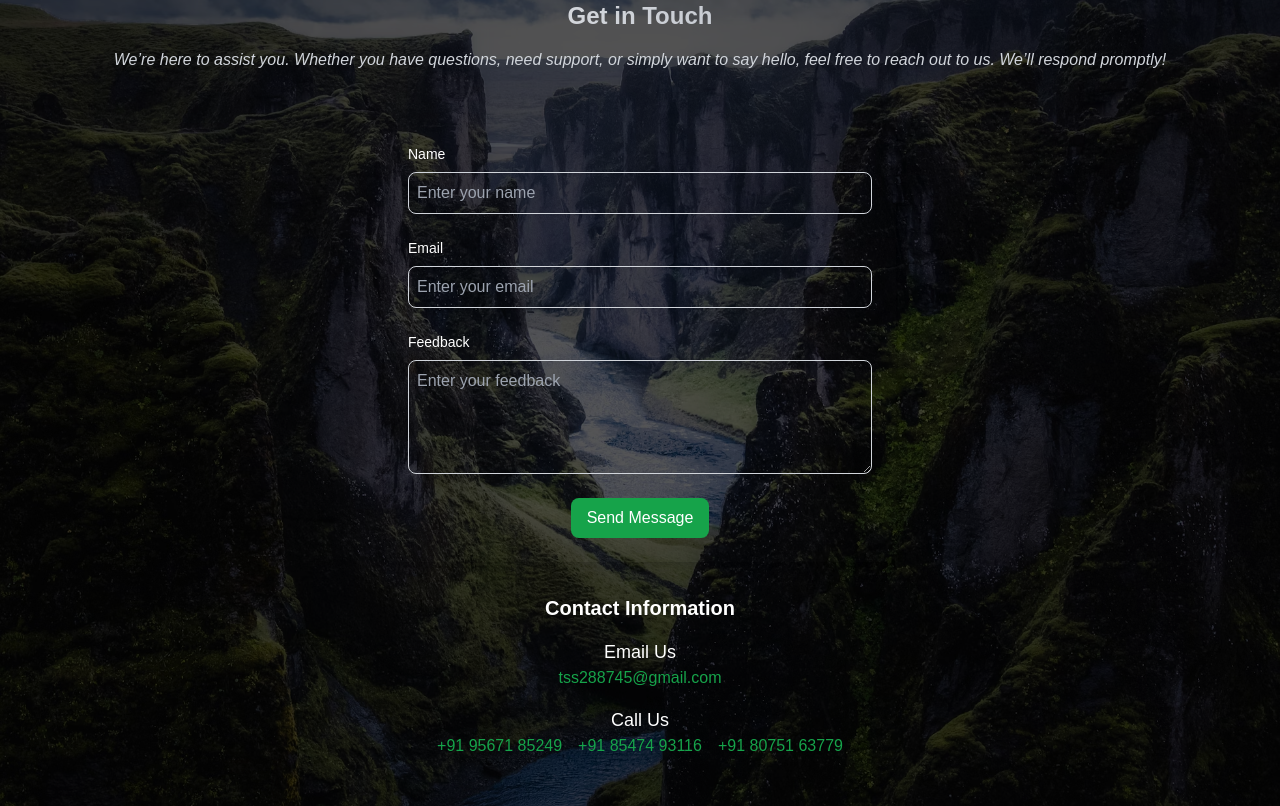
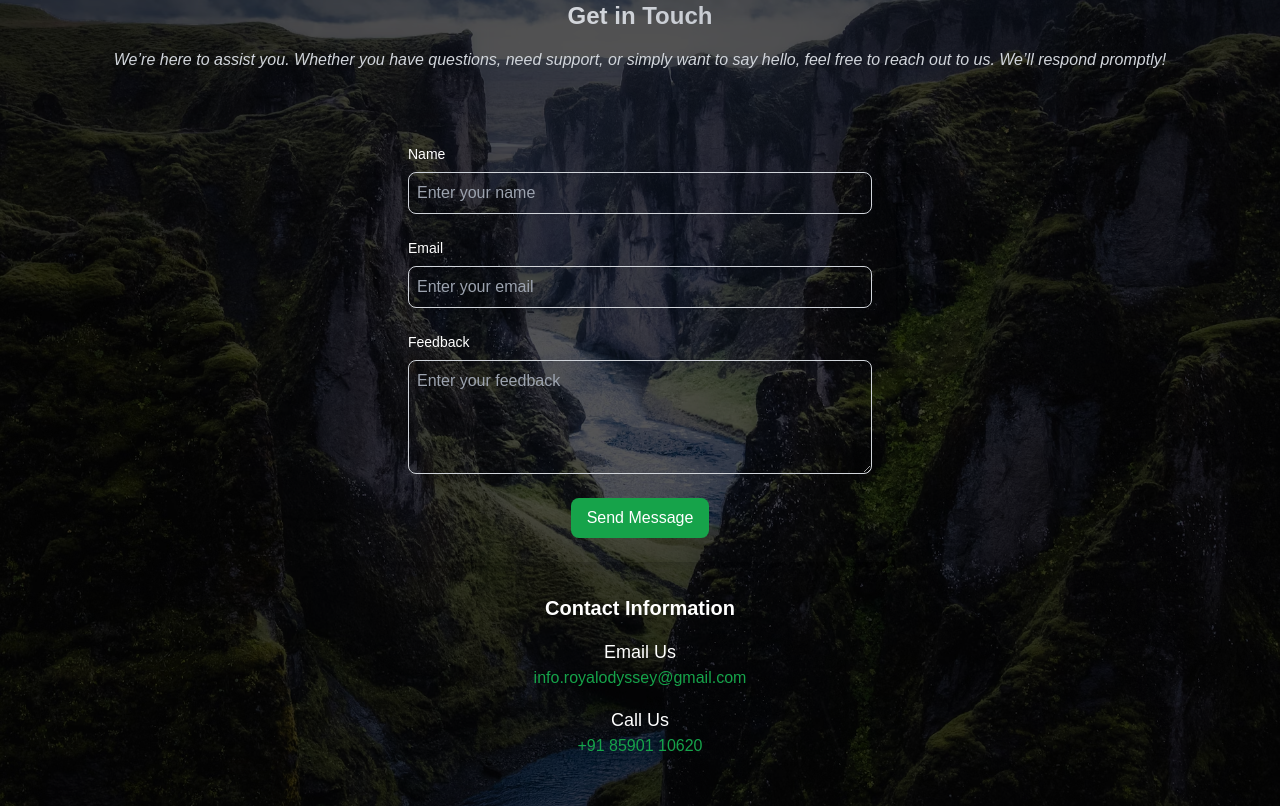
Before and after one commit to joyalsaju10/tour-agency, a Next.js app: page /contact in a window 1280 px wide. Shown: the part 232-1038 px from the top of the page. Built offline with nearby package versions, Linux system fonts and the light colour scheme.

Commit message:
Update contact information and social media links

```diff
--- /dev/null
+++ b/pnpm-workspace.yaml
@@ -0,0 +1,2 @@
+allowBuilds:
+  sharp: false
--- a/src/app/contact/page.js
+++ b/src/app/contact/page.js
@@ -131,7 +131,7 @@ export default function Contact() {
               href="mailto:contact@yourdomain.com"
               className="text-green-600 hover:text-green-800"
             >
-              tss288745@gmail.com
+              info.royalodyssey@gmail.com
             </a>
           </div>
 
@@ -139,23 +139,12 @@ export default function Contact() {
           <div className="mb-4">
             <p className="text-lg">Call Us</p>
             <div className="flex flex-wrap justify-center space-x-4">
-            <a
-      href="tel:+919567185249"
+
+    <a
+      href="tel:+918590110620"
       className=" text-green-600 hover:text-green-800 "
     >
-      +91 95671 85249
-    </a>
-    <a
-      href="tel:+918547493116"
-      className="text-green-600 hover:text-green-800 "
-    >
-      +91 85474 93116
-    </a>
-    <a
-      href="tel:+918075163779"
-      className=" text-green-600 hover:text-green-800 "
-    >
-      +91 80751 63779
+      +91 85901 10620
     </a>
           </div>
         </div>
--- a/src/app/enquiry/page.js
+++ b/src/app/enquiry/page.js
@@ -43,7 +43,7 @@ export default function Enquiry() {
   const handleSubmit = (e) => {
     e.preventDefault();
 
-    const whatsappNumber = "917907851594";
+    const whatsappNumber = "918590110620";
     const message = `Hello! I would like to plan a trip.
       \nName: ${formData.name}
       \nContact No: ${formData.contactNo}
--- a/src/app/page.js
+++ b/src/app/page.js
@@ -365,8 +365,8 @@ export default function Home() {
             {/* Contact Information */}
             <div>
               <h3 className="text-lg font-semibold text-white mb-4">Contact Us</h3>
-              <p className="text-sm">Email: tss288745@gmail.com</p>
-              <p className="text-sm">Phone: +917907851594 </p>
+              <p className="text-sm">Email: info.royalodyssey@gmail.com</p>
+              <p className="text-sm">Phone: +918590110620 </p>
               <p className="text-sm">Address: Kerala, India</p>
             </div>
 
@@ -375,13 +375,13 @@ export default function Home() {
               <h3 className="text-lg font-semibold text-white mb-4">Follow Us</h3>
               <div className="flex space-x-4">
                 <a
-                  href="https://www.facebook.com/share/17LzjA3XeF/"
+                  href="https://www.facebook.com/share/1DZcQZdYUu/"
                   className="w-10 h-10 flex items-center justify-center bg-gray-800 rounded-full hover:bg-gray-700 transition"
                 >
                   <img src="/icons/facebook.svg" alt="Facebook" className="w-5 h-5" />
                 </a>
                 <a
-                  href="https://wa.me/917907851594"
+                  href="https://wa.me/918590110620"
                   className="w-10 h-10 flex items-center justify-center bg-gray-800 rounded-full hover:bg-gray-700 transition"
                 >
                   <img src="/icons/whatsapp.svg" alt="Twitter" className="w-5 h-5" />
--- a/tsconfig.json
+++ b/tsconfig.json
@@ -13,7 +13,7 @@
     "incremental": true,
     "module": "esnext",
     "esModuleInterop": true,
-    "moduleResolution": "node",
+    "moduleResolution": "bundler",
     "resolveJsonModule": true,
     "isolatedModules": true,
     "jsx": "preserve",
```
